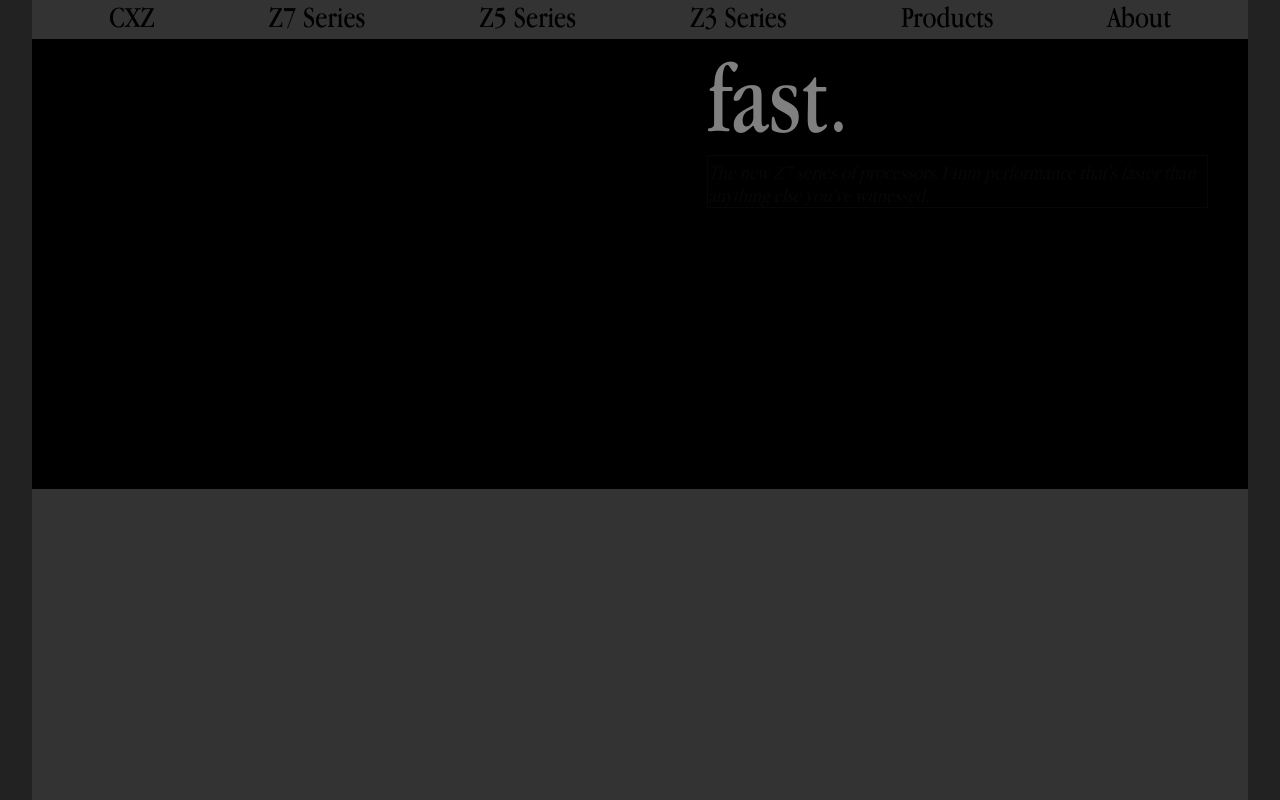
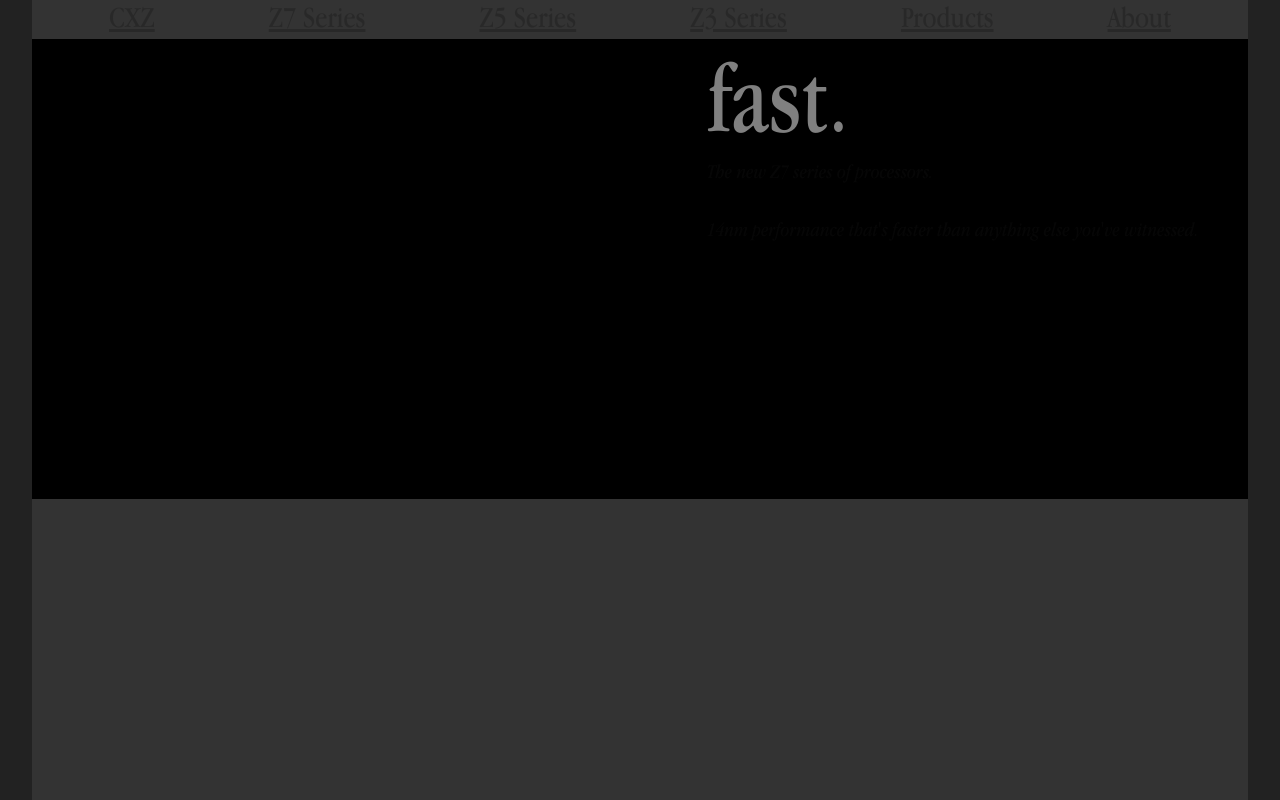
Before and after one commit to testanontest/cxz.github.io, a plain HTML site: page index.html in a window 1280 px wide. Shown: the top 800 px of the page. Drawn offline with Linux system fonts and the light colour scheme.

Commit message:
more effects.

```diff
--- a/index.html
+++ b/index.html
@@ -11,20 +11,20 @@
   <div class='box0'>
     <div class='box1'>
       <div class="hbar">
-        <div class="fjust-start blackfade--text"><a href="index.html"> CXZ </a></div>
-        <div class="blackfade--text"><a href="Z7">Z7 Series</a></div>
-        <div class="blackfade--text"><a href="Z5">Z5 Series</a></div>
-        <div class="blackfade--text"><a href="Z3">Z3 Series</a></div>
-        <div class="blackfade--text"><a href="products">Products</a></div>
-        <div class="fjust-end blackfade--text"><a href="about"> About </a></div>
+        <div class="fjust-start blackfade--text linkpad"><a href="index.html"> CXZ </a></div>
+        <div class="blackfade--text linkpad"><a href="Z7">Z7 Series</a></div>
+        <div class="blackfade--text linkpad"><a href="Z5">Z5 Series</a></div>
+        <div class="blackfade--text linkpad"><a href="Z3">Z3 Series</a></div>
+        <div class="blackfade--text linkpad"><a href="products">Products</a></div>
+        <div class="fjust-end blackfade--text linkpad"><a href="about"> About </a></div>
       </div>
       <div class="midbox">
         <div class="midimage blackfade"><img src="back1.jpeg"></img>
         </div>
         <div class="midtext">
           fast.
-          <div class="midtext--footer">The new Z7 series of processors.14nm performance that's faster than anything else you've witnessed.
-          </div>
+          <p class="midtext--footer midtextlinedist">The new Z7 series of processors.</p>
+          <p class="midtext--footer midtextlinedist">14nm performance that's faster than anything else you've witnessed.</p>
           <div class="endbox">
           </div>
         </div>
--- a/main.css
+++ b/main.css
@@ -1,6 +1,10 @@
 @font-face {
   font-family: 'AppleGaramond';
   src: url('fonts/AppleGaramond.woff') format('woff');
+}
+@font-face {
+  font-family: 'AppleGaramond-Italic';
+  src: url('fonts/AppleGaramond-Italic.woff') format('woff');
 }
 * {
   font-family: 'AppleGaramond';
@@ -49,7 +53,7 @@
 }
 .midbox {
   display: flex;
-  height: 450px;
+  height: 460px;
   width: 100%;
   background-color: #000;
 }
@@ -70,43 +74,44 @@
   transition: opacity .25s ease-in-out;
 }
 .midtext--footer {
-  border: 1px red solid;
-  display: flex;
+  display: block;
   font-size: 20px;
   color: #444;
   opacity: 0.2;
-  font-style: italic;
+  font-family: 'AppleGaramond-Italic';
+  font-size: 20px;
   padding-top: 5px;
   margin-right: 40px;
   text-decoration: none;
 }
 .midtext--footer:hover {
-  border: 1px red solid;
   color: #FFF;
   opacity: 1;
   transition: opacity .25s ease-in-out;
-  font-style: italic;
+  font-family: 'AppleGaramond-Italic';
   padding-top: 12px;
   margin-right: 40px;
   text-decoration: none;
+}
+.midtextlinedist {
+  margin-bottom: 1.5em;
 }
 .blackfade {
   opacity: 0;
   background-color: #000;
 }
 .blackfade:hover {
-  background-color: #FFF;
   opacity: 1;
   transition: opacity .25s ease-in-out;
 }
-.blackfade--test:hover {
-  opacity: 0;
-  color: #000;
+.blackfade--text:hover {
+  opacity: 1;
 }
 .blackfade--text {
-  color: #FFF;
-  opacity: 1;
-  transition: opacity .25s ease;
+  color: #000;
+  opacity: 0.2;
+  transition: opacity 0.4s ease-out;
+  text-decoration: underline;
 }
 .endbox {
   display: flex;
@@ -115,16 +120,12 @@ a {
   text-decoration: none;
   color: #000;
 }
+/*
 a:hover {
   text-decoration: underline;
-  color: #FFF;
+  color: #DDD;
   opacity: 0.5;
 }
-em {
-  font-style: normal;
-}
-
-/*
 .button {
   color: #FFF;
   background-color: #5995DA;
@@ -148,10 +149,7 @@ em {
   border: 1px black solid;
   float: left;
 }
-*/
-
-
-/*.box0{
+.box0{
   background-color: #0033ff;
   background-image: url('back.png');
   background-repeat: repeat;
```
Also changed, not shown: fonts/AppleGaramond-Italic.woff (added).
